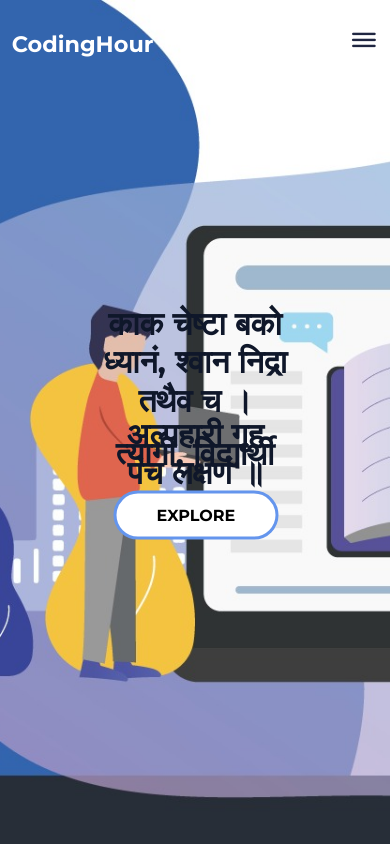
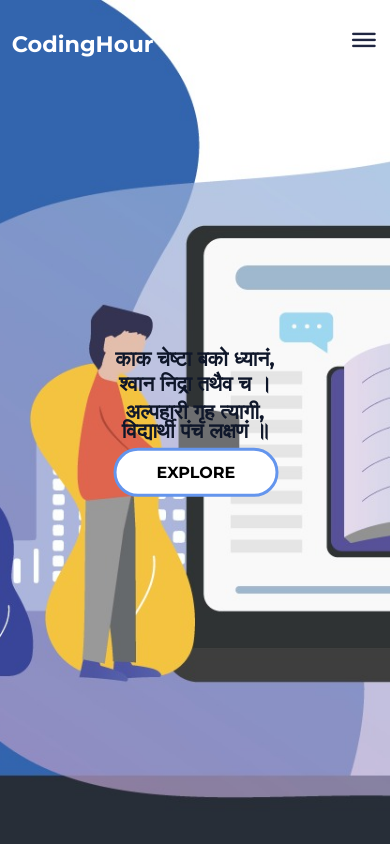
Before and after one commit to narendrajethi220/learningManagementSystemCodingHour, a plain HTML site: page index.html in a window 390 px wide. Shown: the top 844 px of the page. Drawn offline with nearby package versions, Linux system fonts and the light colour scheme.

Commit message:
feat-font size updated
font size has been updated again

```diff
--- a/css/style.css
+++ b/css/style.css
@@ -644,7 +644,7 @@ footer ul li a:hover {
     color: var(--color-quote);
     /* text-decoration: underline; */
     font-weight: bold;
-    font-size: 2rem;
+    font-size: 1.3rem;
   }
   .heading-primary--sub {
     line-height: 1.5rem;
@@ -708,7 +708,7 @@ footer ul li a:hover {
     color: var(--color-quote);
     /* text-decoration: underline; */
     font-weight: bold;
-    font-size: 2rem;
+    font-size: 1.3rem;
     text-align: center;
     margin-right: auto;
   }
```
